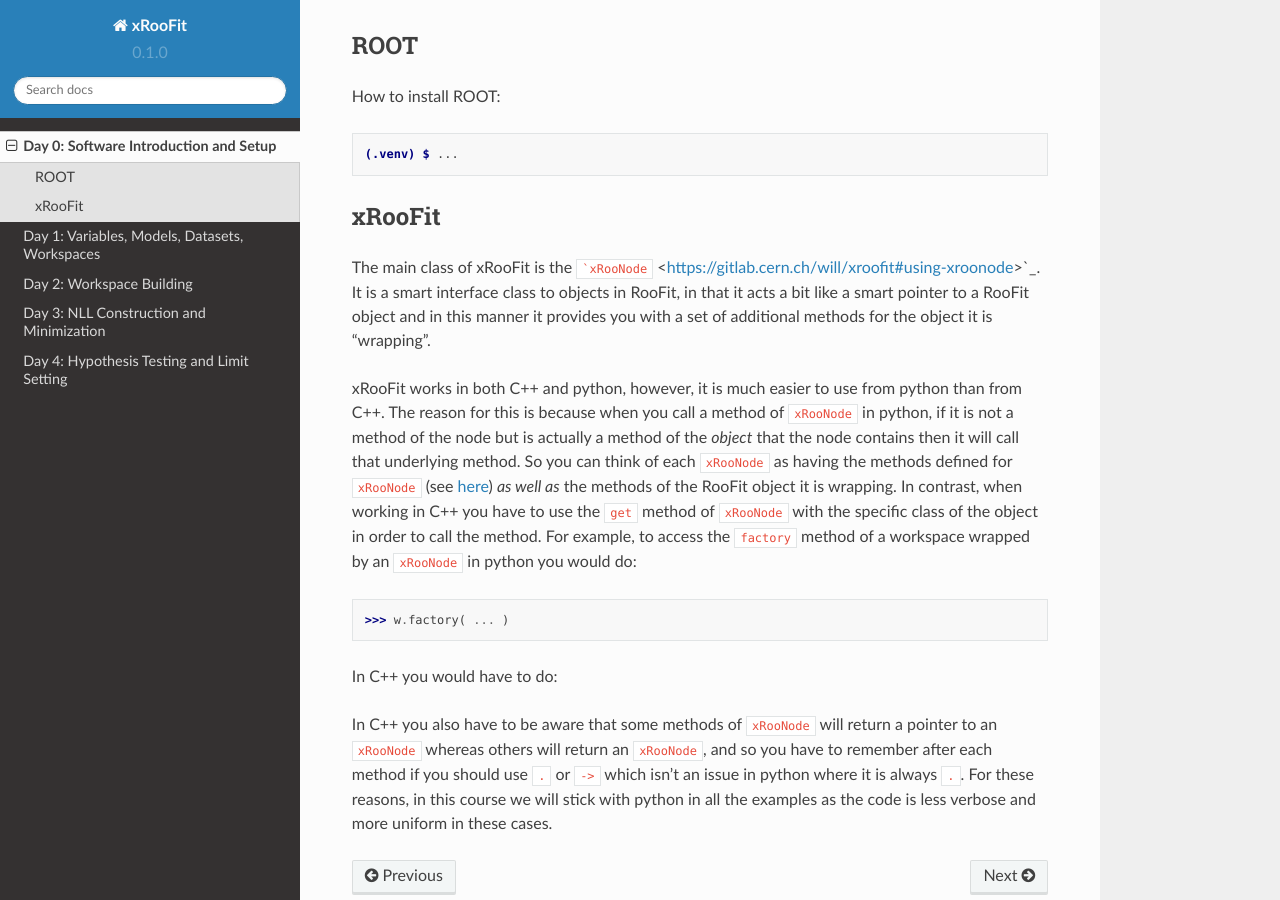
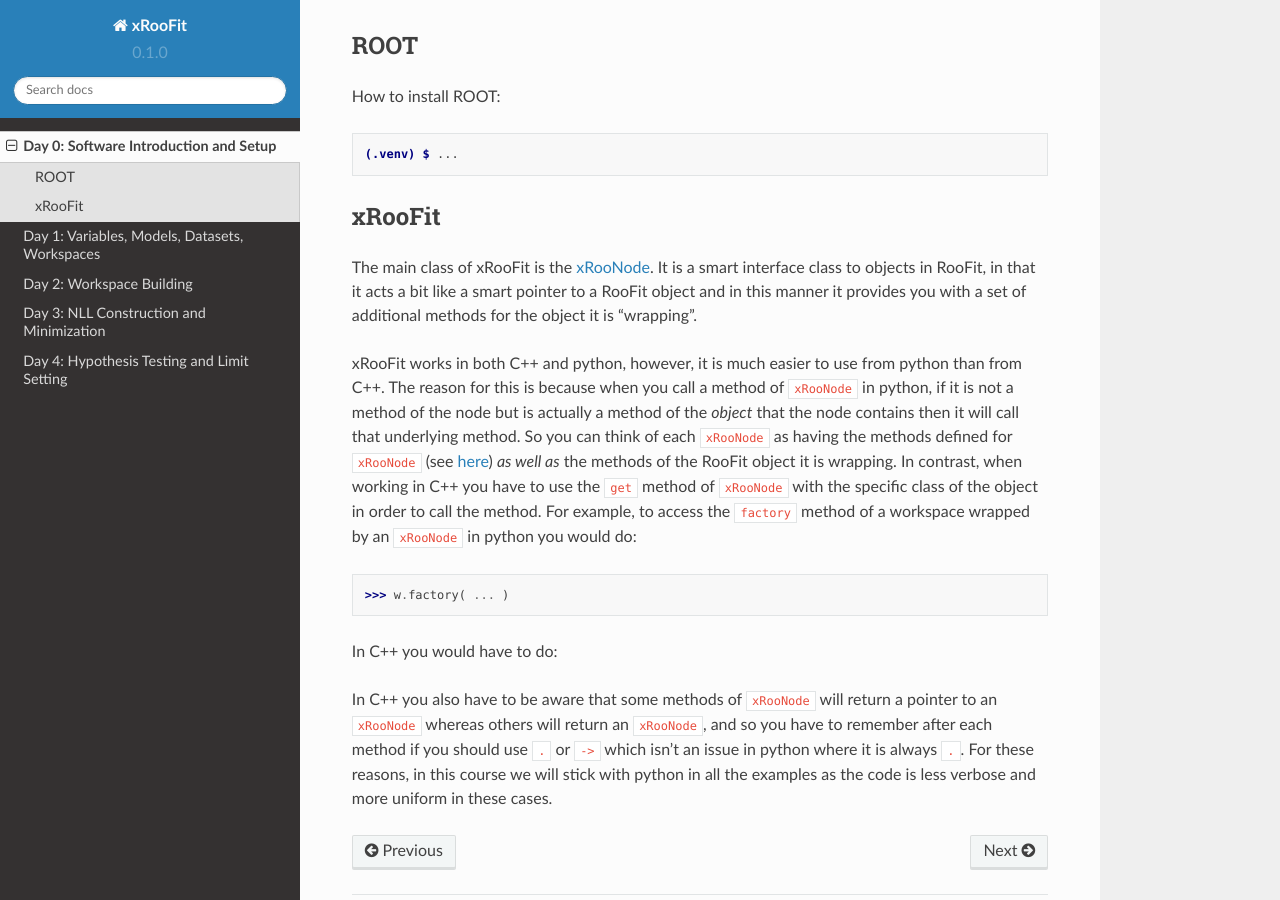
Before and after one commit to will-cern/xroofit-readthedocs, a Sphinx documentation site: the page built from docs/source/setup.rst, in a window 1280 px wide and 900 px high, scrolled down 443 px. Built offline with Sphinx 7.4.7 and the Read the Docs theme 2.0.0, drawn with Linux system fonts in a browser that asks for light colours.

Commit message:
Update setup.rst

````diff
--- a/docs/source/setup.rst
+++ b/docs/source/setup.rst
@@ -19,7 +19,7 @@
 xRooFit
 ----------------
 
-The main class of xRooFit is the ```xRooNode`` <https://gitlab.cern.ch/will/xroofit#using-xroonode>`_. It is a smart interface class to objects in RooFit, in that it acts a bit like a smart pointer to a RooFit object and in this manner it provides you with a set of additional methods for the object it is "wrapping".
+The main class of xRooFit is the `xRooNode <https://gitlab.cern.ch/will/xroofit#using-xroonode>`_. It is a smart interface class to objects in RooFit, in that it acts a bit like a smart pointer to a RooFit object and in this manner it provides you with a set of additional methods for the object it is "wrapping".
 
 xRooFit works in both C++ and python, however, it is much easier to use from python than from C++. The reason for this is because when you call a method of ``xRooNode`` in python, if it is not a method of the node but is actually a method of the *object* that the node contains then it will call that underlying method. So you can think of each ``xRooNode`` as having the methods defined for ``xRooNode`` (see `here <https://root.cern.ch/doc/master/classRooFit_1_1Detail_1_1XRooFit_1_1xRooNode.html>`_) *as well as* the methods of the RooFit object it is wrapping. In contrast, when working in C++ you have to use the ``get`` method of ``xRooNode`` with the specific class of the object in order to call the method. For example, to access the ``factory`` method of a workspace wrapped by an ``xRooNode`` in python you would do:
 
@@ -27,7 +27,7 @@
 
 In C++ you would have to do:
 
-.. code-block:: cpp
+.. code-block:: c
    w.get<RooWorkspace>()->factory( ... )
 
 In C++ you also have to be aware that some methods of ``xRooNode`` will return a pointer to an ``xRooNode`` whereas others will return an ``xRooNode``, and so you have to remember after each method if you should use ``.`` or ``->`` which isn't an issue in python where it is always ``.``. For these reasons, in this course we will stick with python in all the examples as the code is less verbose and more uniform in these cases.
````
